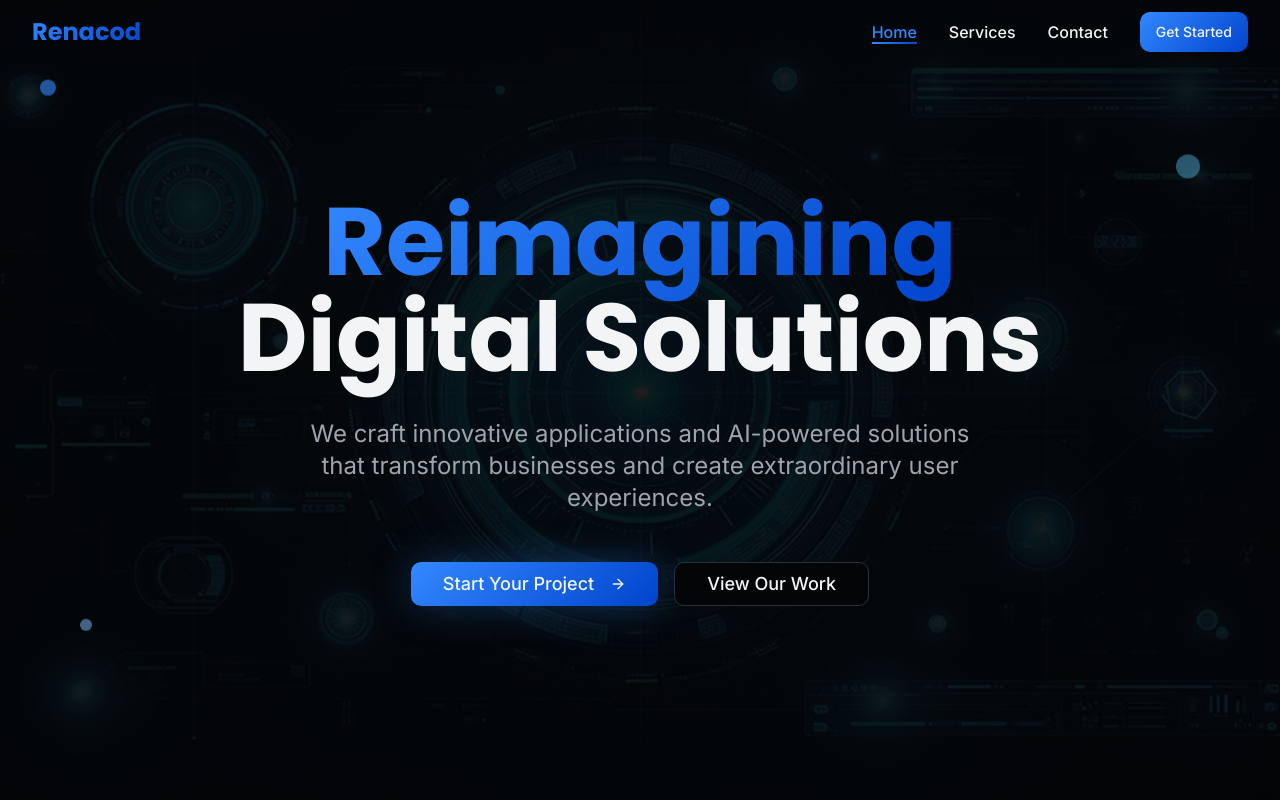
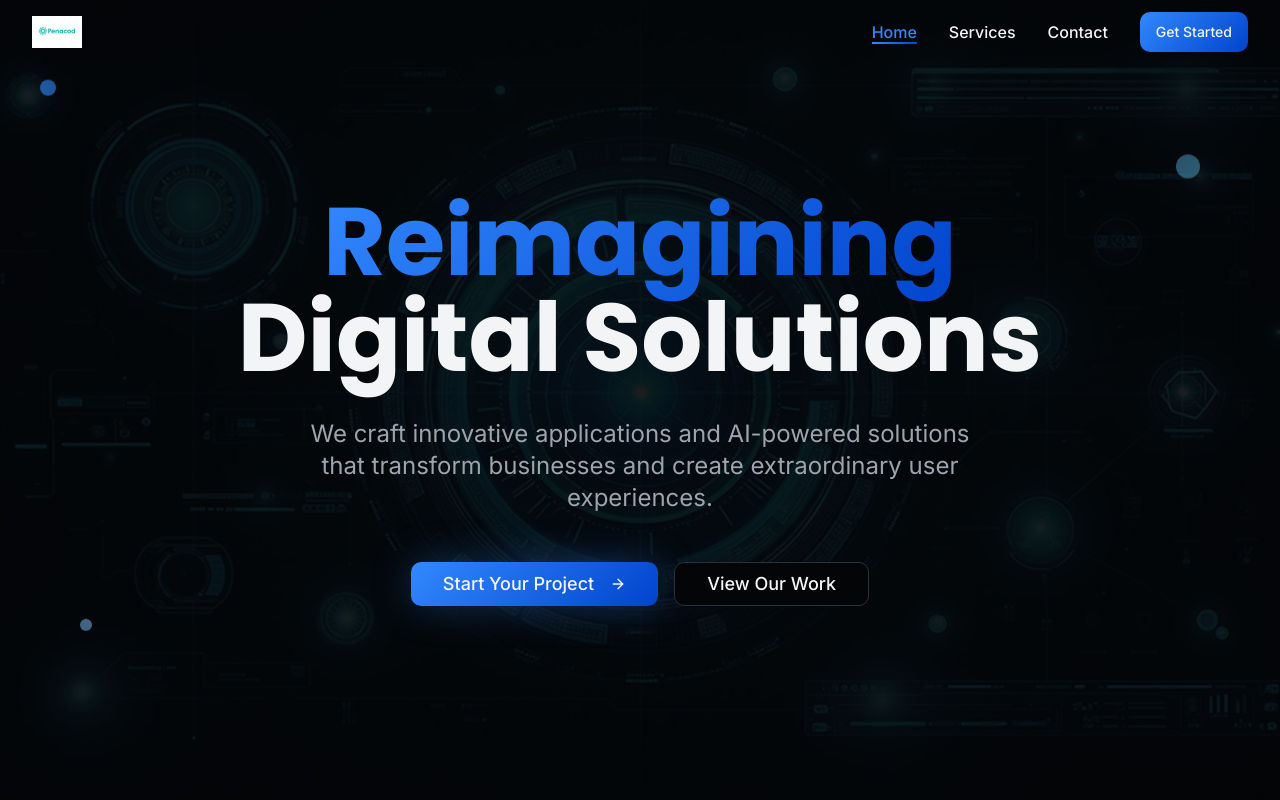
Before and after one commit to renacod000-commits/renacod.com, a React (Vite) app: page / in a window 1280 px wide. Shown: the top 800 px of the page. Built offline with nearby package versions, Linux system fonts and the light colour scheme.

Commit message:
Add logo to website
Add the Renacod logo to the website.

```diff
--- a/src/components/Navigation.tsx
+++ b/src/components/Navigation.tsx
@@ -2,6 +2,7 @@ import React, { useState, useEffect } from 'react';
 import { Link, useLocation } from 'react-router-dom';
 import { Menu, X } from 'lucide-react';
 import { Button } from '@/components/ui/button';
+import renacodLogo from '@/assets/renacod-logo.png';
 
 const Navigation = () => {
   const [isOpen, setIsOpen] = useState(false);
@@ -30,10 +31,8 @@ const Navigation = () => {
       <div className="container mx-auto px-4 sm:px-6 lg:px-8">
         <div className="flex justify-between items-center h-16">
           {/* Logo */}
-          <Link to="/" className="font-poppins font-bold text-2xl text-primary hover:text-primary-light transition-colors">
-            <span className="bg-gradient-primary bg-clip-text text-transparent">
-              Renacod
-            </span>
+          <Link to="/" className="flex items-center hover:opacity-90 transition-opacity">
+            <img src={renacodLogo} alt="Renacod" className="h-8 w-auto" />
           </Link>
 
           {/* Desktop Navigation */}
```
Also changed, not shown: src/assets/renacod-logo.png (added).
